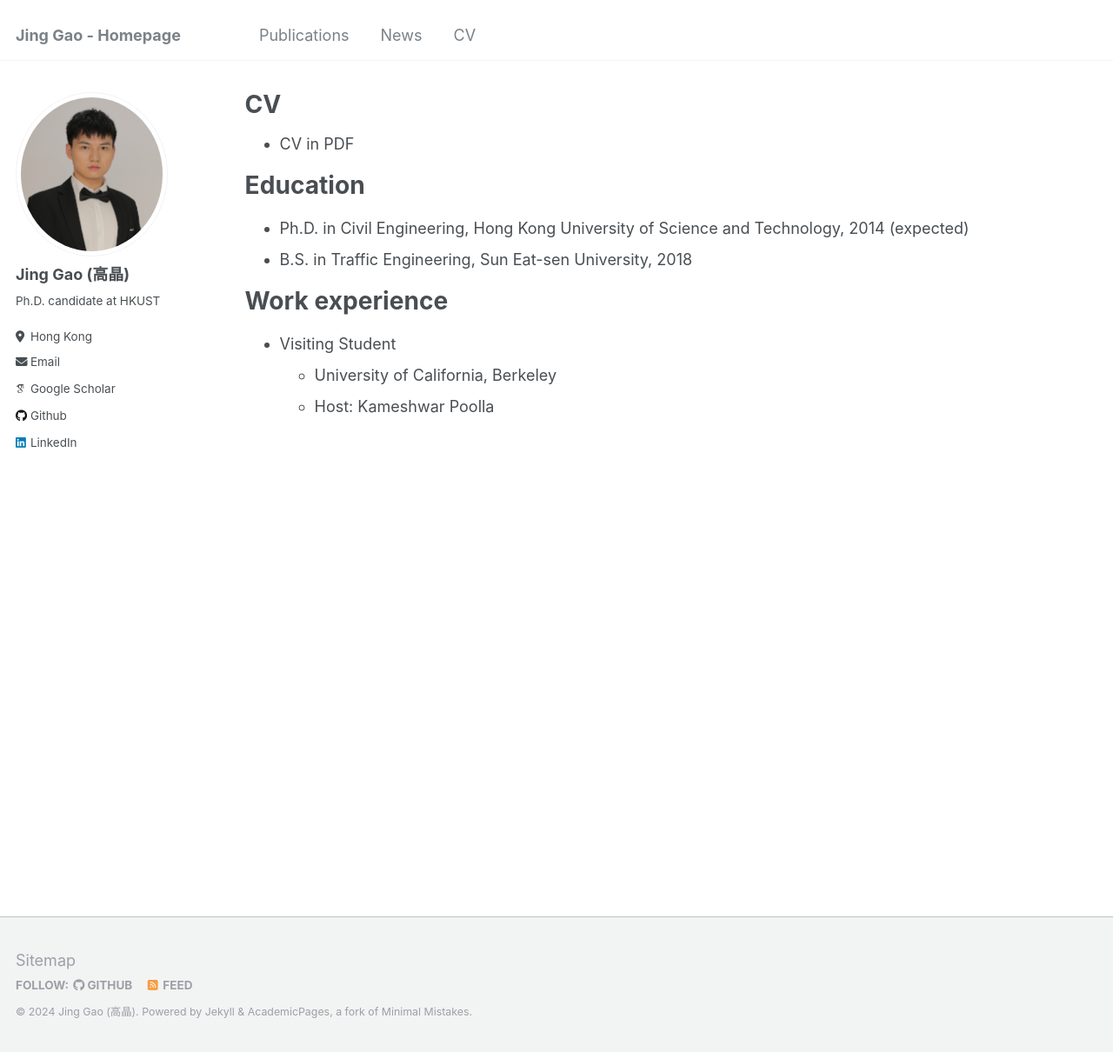
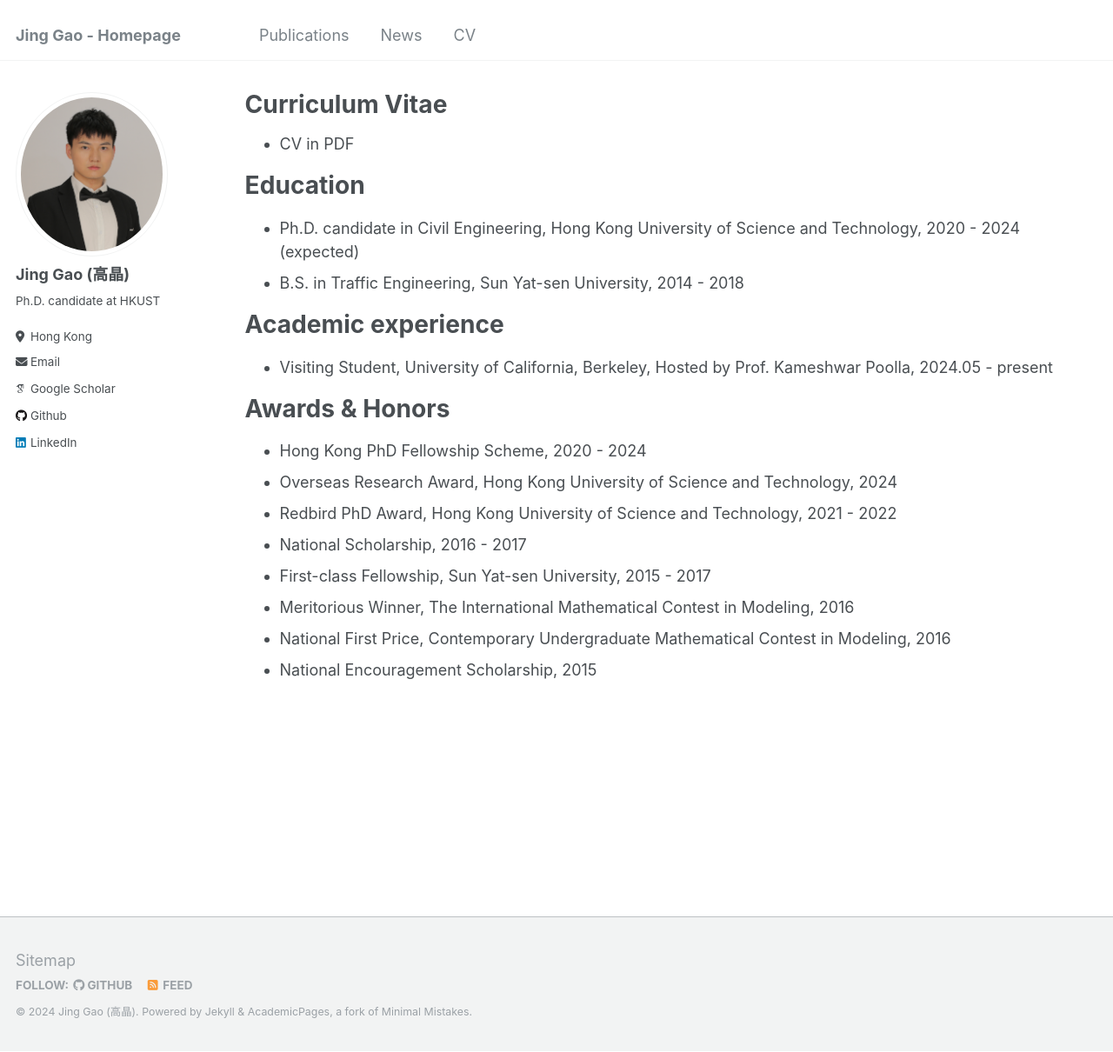
Before and after one commit to jgaoax/jgaoax.github.io, a Jekyll site: the page built from _pages/cv.md, in a window 1280 px wide and 1210 px high. Shown: the whole window at 87% size. Built offline with Jekyll 4.4.1, drawn with Linux system fonts in a browser that asks for light colours; some web fonts are replaced.

Commit message:
Update cv.md

```diff
--- a/_pages/cv.md
+++ b/_pages/cv.md
@@ -1,6 +1,6 @@
 ---
 layout: archive
-title: "CV"
+title: "Curriculum Vitae"
 permalink: /cv/
 author_profile: true
 redirect_from:
@@ -13,11 +13,20 @@ redirect_from:
 
 Education
 ======
-* Ph.D. in Civil Engineering, Hong Kong University of Science and Technology, 2014 (expected)
-* B.S. in Traffic Engineering, Sun Eat-sen University, 2018
+* Ph.D. candidate in Civil Engineering, Hong Kong University of Science and Technology, 2020 - 2024 (expected)
+* B.S. in Traffic Engineering, Sun Yat-sen University, 2014 - 2018
 
-Work experience
+Academic experience
 ======
-* Visiting Student
-  * University of California, Berkeley
-  * Host: Kameshwar Poolla
+* Visiting Student, University of California, Berkeley, Hosted by Prof. Kameshwar Poolla, 2024.05 - present
+
+Awards & Honors
+======
+* Hong Kong PhD Fellowship Scheme, 2020 - 2024
+* Overseas Research Award, Hong Kong University of Science and Technology, 2024
+* Redbird PhD Award, Hong Kong University of Science and Technology, 2021 - 2022
+* National Scholarship, 2016 - 2017
+* First-class Fellowship, Sun Yat-sen University, 2015 - 2017
+* Meritorious Winner, The International Mathematical Contest in Modeling, 2016
+* National First Price, Contemporary Undergraduate Mathematical Contest in Modeling, 2016
+* National Encouragement Scholarship, 2015
```
